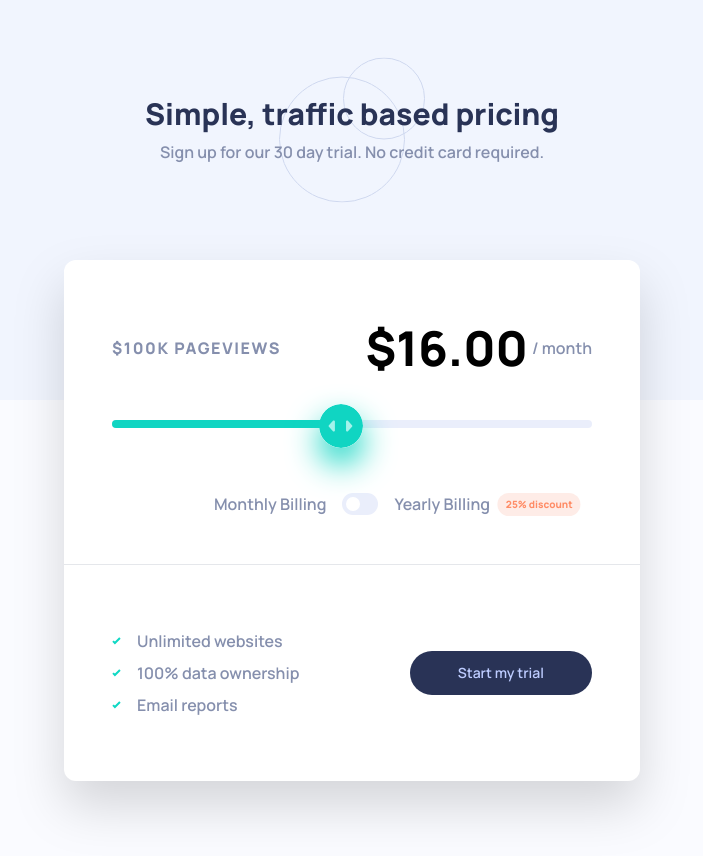
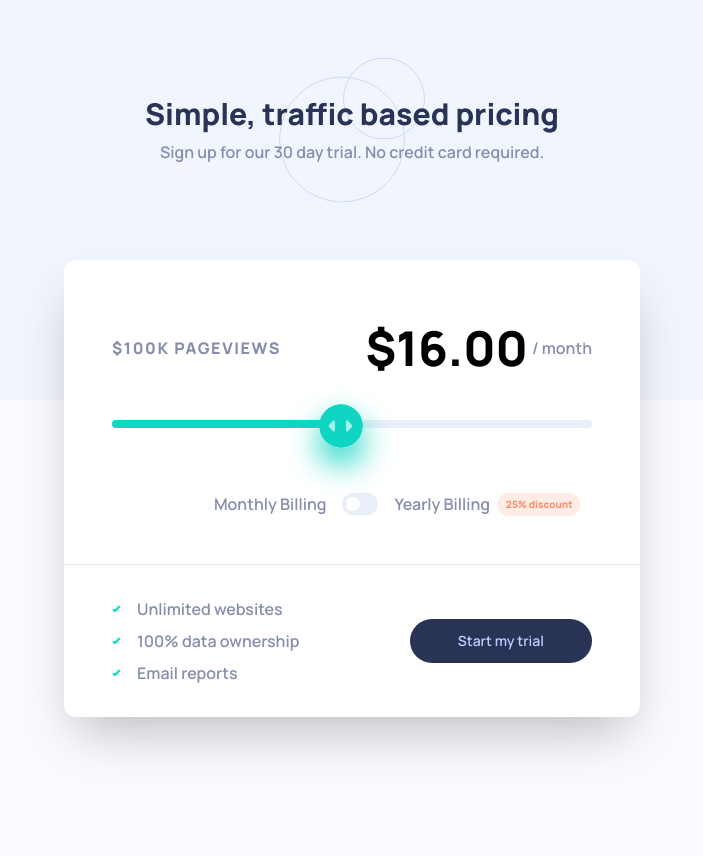
Before and after one commit to dominikrubroeder/interactive-pricing-component-website, a Next.js app: page / in a window 1280 px wide. Shown: the top 856 px of the page, without its empty margins (288-991 px from the left). Built offline with nearby package versions, Linux system fonts and the light colour scheme.

Commit message:
Refine UI on mobile, refine pricing logic

```diff
--- a/components/pricing/Pricing.tsx
+++ b/components/pricing/Pricing.tsx
@@ -5,7 +5,7 @@ import PricingFooter from './PricingFooter';
 
 const Pricing: React.FC = () => {
   return (
-    <div className="relative bg-white drop-shadow-2xl rounded-xl z-50 mx-4 mb-4 sm:mb-0 sm:max-w-xl sm:m-auto sm:w-full">
+    <div className="relative bg-white shadow-2xl rounded-xl z-50 mx-4 mb-4 sm:mb-0 sm:max-w-xl sm:m-auto sm:w-full">
       <PricingHeader />
       <PricingBillingPlan />
       <PricingFooter />
--- a/components/pricing/PricingBillingPlan.tsx
+++ b/components/pricing/PricingBillingPlan.tsx
@@ -1,15 +1,20 @@
-import React from 'react';
+import React, { useState } from 'react';
 import Toggle from '../Toggle';
+
+export enum BillingPlan {
+  MONTHLY = 'Monthly',
+  YEARLY = 'Yearly',
+}
 
 const PricingBillingPlan: React.FC = () => {
   return (
     <div className="flex items-center justify-center gap-4 p-12 px-8 sm:pt-8 text-app-neutral-blue-grayish">
-      <button>Monthly Billing</button>
+      <button>{BillingPlan.MONTHLY} Billing</button>
 
       <Toggle />
 
       <div className="relative flex items-center gap-2">
-        <button>Yearly Billing</button>
+        <button>{BillingPlan.YEARLY} Billing</button>
 
         <span className="absolute -top-2 right-3 translate-x-full rounded-full py-1 px-2 text-app-primary-red-light bg-app-primary-red-grayish-light text-[.625rem] font-bold shrink-0 -z-10 sm:hidden">
           - 25%
--- a/components/pricing/PricingFooter.tsx
+++ b/components/pricing/PricingFooter.tsx
@@ -10,7 +10,7 @@ const benefits: string[] = [
 const PricingFooter: React.FC = () => {
   return (
     <footer className="text-center border-t sm:px-12 sm:py-8 sm:flex sm:items-center sm:justify-between sm:gap-2">
-      <ul className="grid gap-2 my-8 text-app-neutral-blue-grayish">
+      <ul className="grid gap-2 my-8 text-app-neutral-blue-grayish sm:my-0">
         {benefits.map((benefit, index) => (
           <li
             key={index}
@@ -21,7 +21,7 @@ const PricingFooter: React.FC = () => {
         ))}
       </ul>
 
-      <button className="text-app-primary-blue-pale bg-app-neutral-blue-desaturated-dark rounded-full px-12 py-3 text-sm shrink-0 mb-8 sm:mb-0">
+      <button className="text-app-primary-blue-pale bg-app-neutral-blue-desaturated-dark rounded-full px-12 py-3 text-sm shrink-0 mb-8 transition-all hover:scale-[102%] hover:text-white sm:mb-0">
         Start my trial
       </button>
     </footer>
--- /dev/null
+++ b/pages/_document.tsx
@@ -0,0 +1,13 @@
+import { Html, Head, Main, NextScript } from 'next/document';
+
+export default function Document() {
+  return (
+    <Html lang="en">
+      <Head />
+      <body className="bg-app-neutral-blue-pale-very">
+        <Main />
+        <NextScript />
+      </body>
+    </Html>
+  );
+}
--- a/pages/index.tsx
+++ b/pages/index.tsx
@@ -1,6 +1,5 @@
 import type { NextPage } from 'next';
 import Head from 'next/head';
-import Image from 'next/image';
 import Pricing from '../components/pricing/Pricing';
 import PatternCircles from '../components/svg/PatternCircles';
 
@@ -13,7 +12,7 @@ const Home: NextPage = () => {
         <link rel="icon" href="/images/favicon-32x32.png" type="image/png" />
       </Head>
 
-      <main className="min-h-screen bg-app-neutral-blue-pale-very">
+      <main className="min-h-screen">
         <div className="absolute top-0 w-full h-[50vh] bg-bg-pattern bg-no-repeat bg-cover bg-left"></div>
 
         <header className="relative grid gap-2 text-center my-12 px-4 sm:my-24">
```
